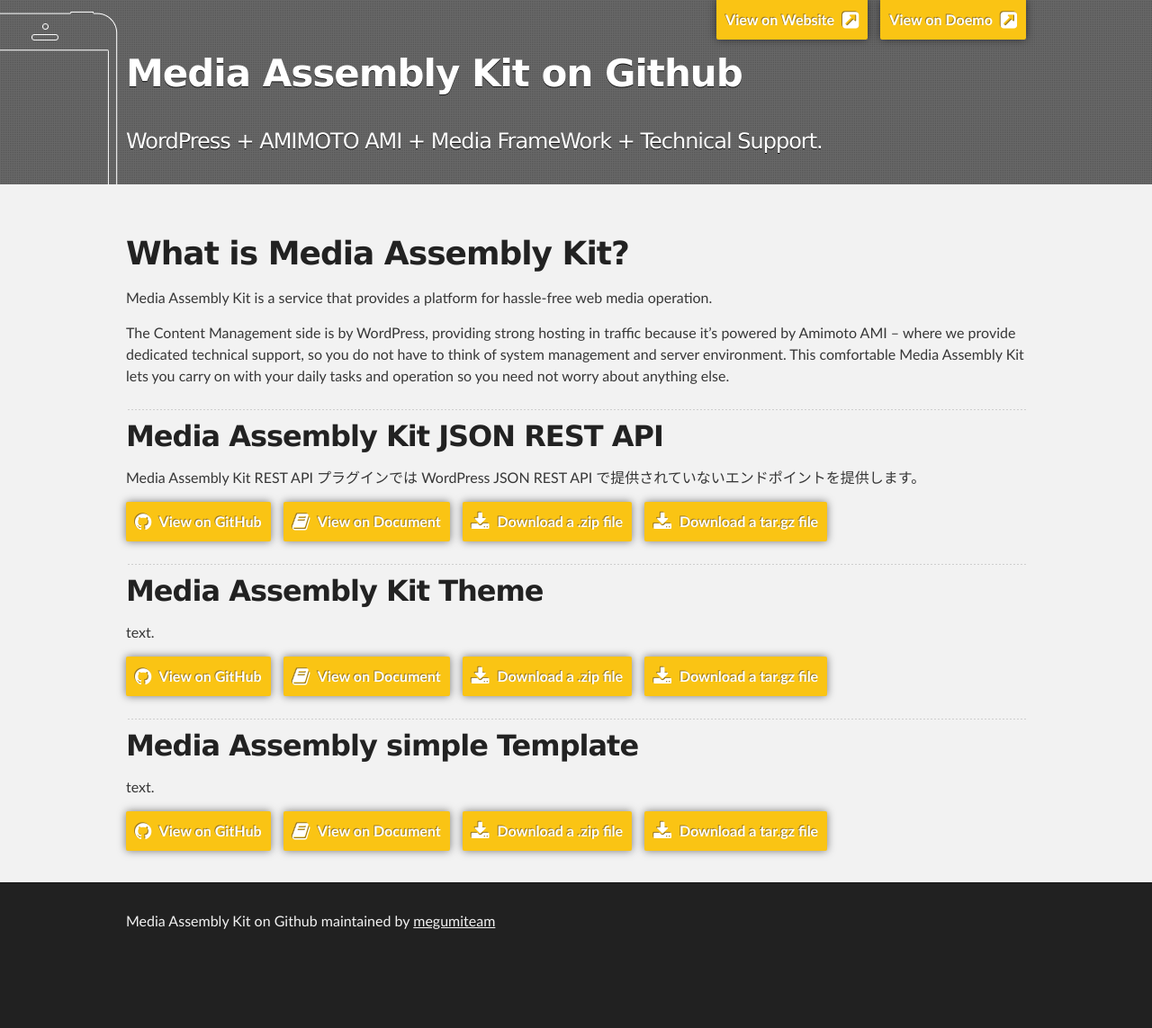
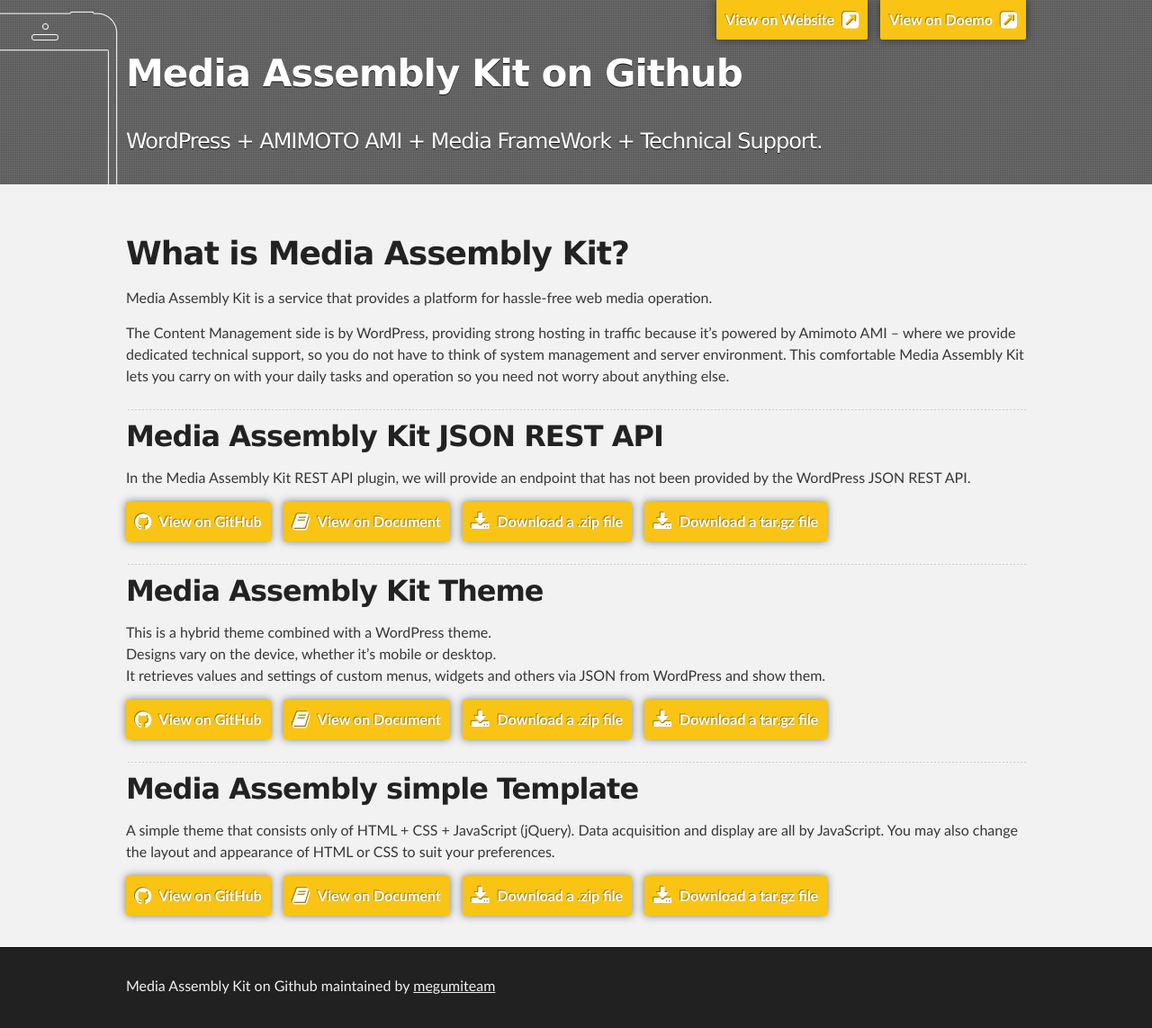
Before and after one commit to megumiteam/media-assembly-kit, a Jekyll site: the page built from index.md, in a window 1280 px wide. Shown: the whole page at 90% size. Built offline with Jekyll 4.4.1, drawn with Linux system fonts in a browser that asks for light colours; nearby versions of some CDN libraries; Markdown is read by kramdown in place of the engine named in the settings; before the commit the page ends 1071 px from its top, so only the background shows below that.

Commit message:
Translate index text.

```diff
--- a/_layouts/default.html
+++ b/_layouts/default.html
@@ -1,9 +1,9 @@
 <!DOCTYPE html>
-<html>
+<html lang="en-US">
 
 <head>
-	<meta charset='utf-8'>
-	<meta http-equiv="X-UA-Compatible" content="chrome=1">
+	<meta charset="UTF-8">
+	<meta name="viewport" content="width=device-width, initial-scale=1">
 	<title>{{ page.title }}</title>
 	<meta name="description" content="{{ page.description }}">
 	<link rel="stylesheet" href="//maxcdn.bootstrapcdn.com/font-awesome/4.3.0/css/font-awesome.min.css">
--- a/index.md
+++ b/index.md
@@ -12,21 +12,23 @@ The Content Management side is by WordPress, providing strong hosting in traffic
 
 ## Media Assembly Kit JSON REST API
 
-Media Assembly Kit REST API プラグインでは WordPress JSON REST API で提供されていないエンドポイントを提供します。
+In the Media Assembly Kit REST API plugin, we will provide an endpoint that has not been provided by the WordPress JSON REST API.
 
 {% assign place = "mak-rest-api" %}
 {% include link.html %}
 
 ## Media Assembly Kit Theme
 
-text.
+This is a hybrid theme combined with a WordPress theme.
+Designs vary on the device, whether it’s mobile or desktop.
+It retrieves values and settings of custom menus, widgets and others via JSON from WordPress and show them.
 
 {% assign place = "media-assembly-kit-theme" %}
 {% include link.html %}
 
 ## Media Assembly simple Template
 
-text.
+A simple theme that consists only of HTML + CSS + JavaScript (jQuery). Data acquisition and display are all by JavaScript. You may also change the layout and appearance of HTML or CSS to suit your preferences.
 
 {% assign place = "media-assembly-kit-simple-template" %}
 {% include link.html %}
```
